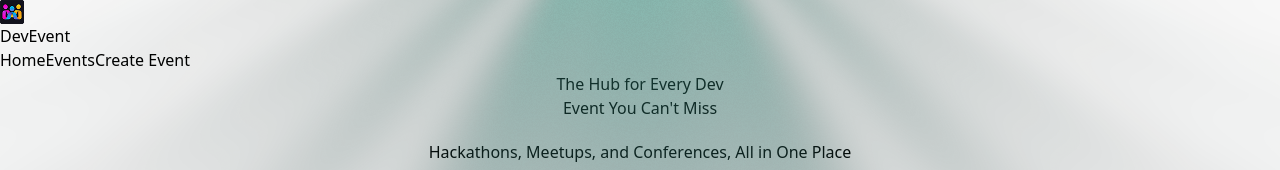
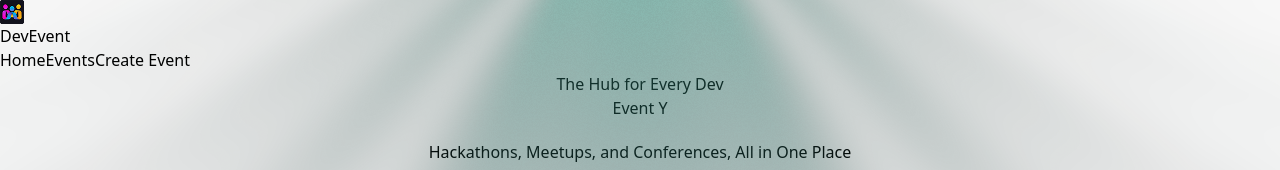
Before and after one commit to KamaleddineBLE/DevEvents, a Next.js app: page / in a window 1280 px wide. Shown: the top 170 px of the page. Built offline with nearby package versions, Linux system fonts and the light colour scheme; no server answers; a web font is replaced by a local one.

Commit message:
test connection 5

```diff
--- a/app/page.tsx
+++ b/app/page.tsx
@@ -8,12 +8,11 @@ const BASE_URL = process.env.NEXT_PUBLIC_BASE_URL;
 const Page = async () => {
     'use cache';
     cacheLife('hours')
-    // const response = await fetch(`${BASE_URL}/api/events`);
-    // const { events } = await response.json();
+
 
     return (
         <section>
-            <h1 className="text-center">The Hub for Every Dev <br /> Event You Can't Miss</h1>
+            <h1 className="text-center">The Hub for Every Dev <br /> Event Y</h1>
             <p className="text-center mt-5">Hackathons, Meetups, and Conferences, All in One Place</p>
 
             <ExploreBtn />
```
